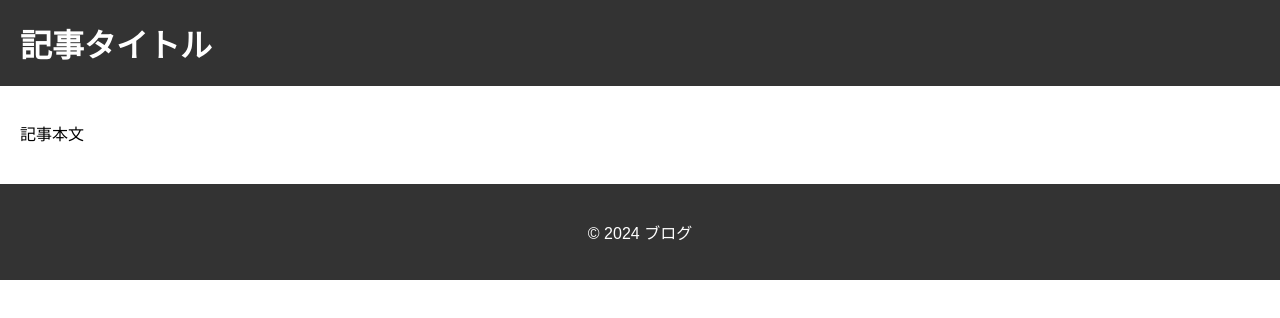
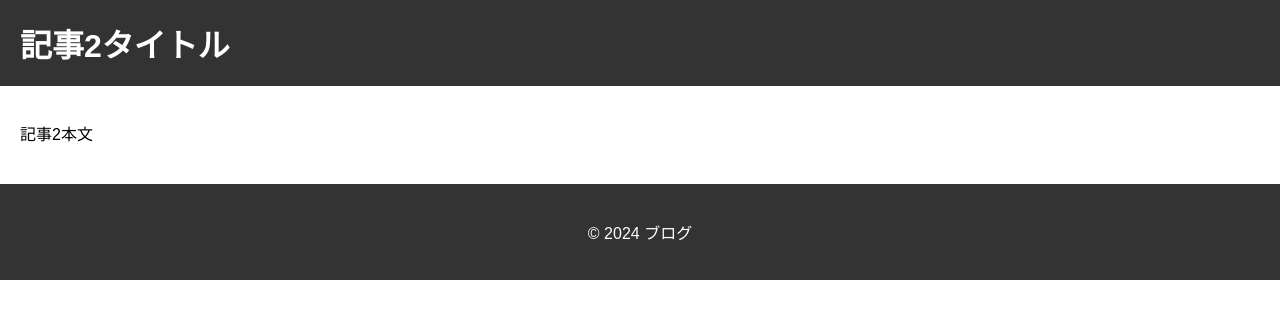
Before and after one commit to rankingrank2/homepage, a plain HTML site: page articles/article2.html in a window 1280 px wide. Drawn offline with Linux system fonts and the light colour scheme; files that its build step writes are made by us from their sources.

Commit message:
Update article2.html

```diff
--- a/articles/article2.html
+++ b/articles/article2.html
@@ -3,17 +3,17 @@
 <head>
   <meta charset="UTF-8">
   <meta name="viewport" content="width=device-width, initial-scale=1.0">
-  <title>記事タイトル</title>
+  <title>記事2タイトル</title>
   <link rel="stylesheet" href="article-style.css">
 </head>
 <body>
   <header>
-    <h1>記事タイトル</h1>
+    <h1>記事2タイトル</h1>
   </header>
 
   <main>
     <article>
-      <p>記事本文</p>
+      <p>記事2本文</p>
     </article>
   </main>
 
```
